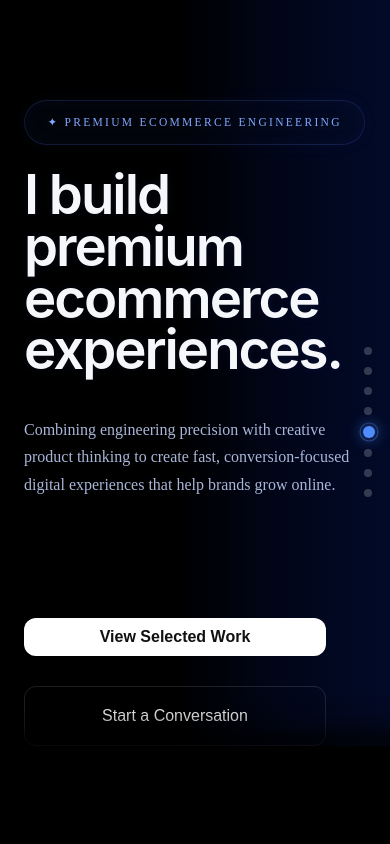
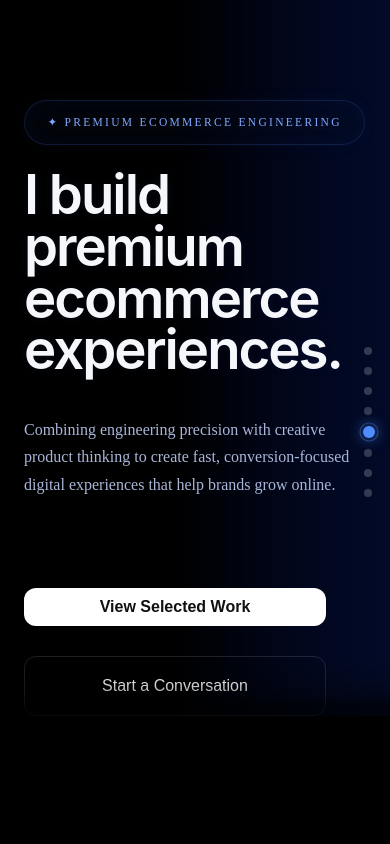
Before and after one commit to josephstephen-dev/joseph-portfolio, a Next.js app: page / in a window 390 px wide. Shown: the top 844 px of the page. Built offline with nearby package versions, Linux system fonts and the light colour scheme.

Commit message:
Premium mobile proof layout

```diff
--- a/src/app/globals.css
+++ b/src/app/globals.css
@@ -335,7 +335,7 @@ body{
     align-items:stretch;
   display:flex;
   gap:30px;
-  margin-top:120px;
+  margin-top:90px;
   margin-right:40px;
   align-items:center;
 
@@ -788,7 +788,7 @@ linear-gradient(
 
   .proof-header{
   margin-bottom:150px;
-  margin-top:142px;
+  margin-top:112px;
 }
 
   .proof-description{
```
